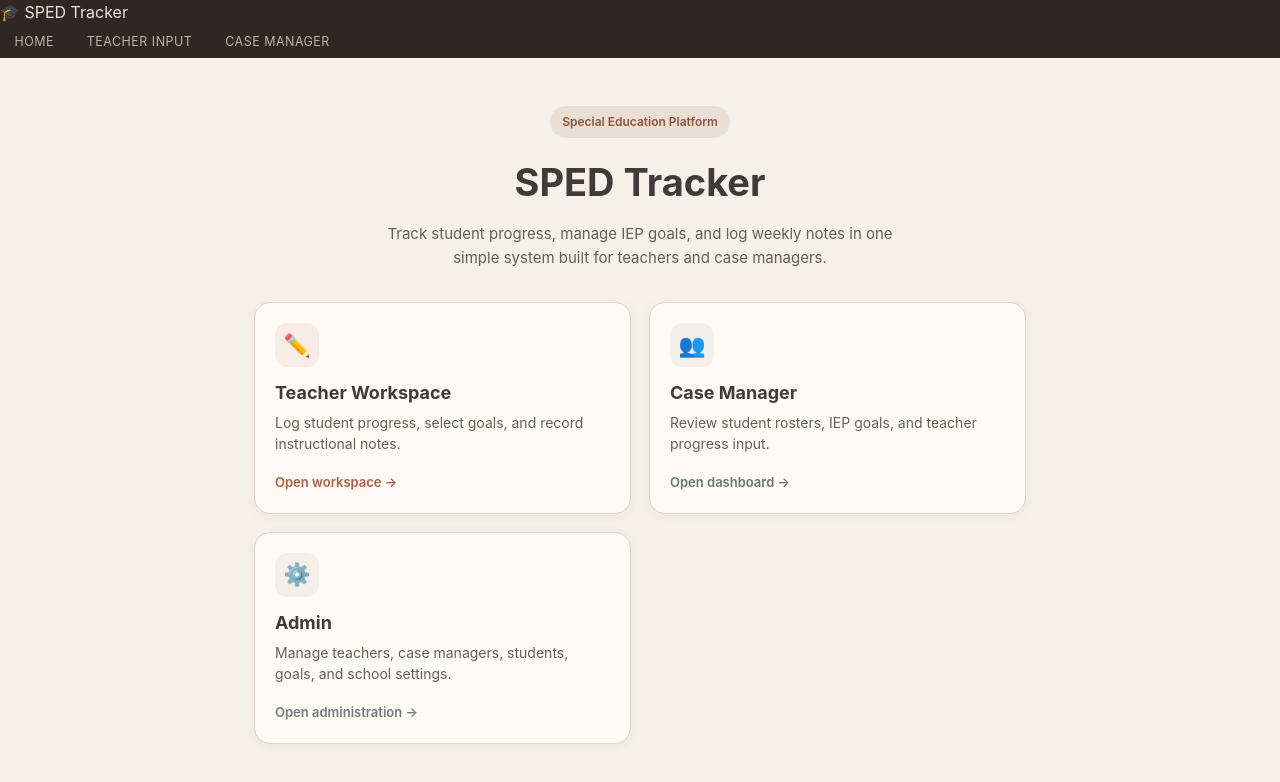
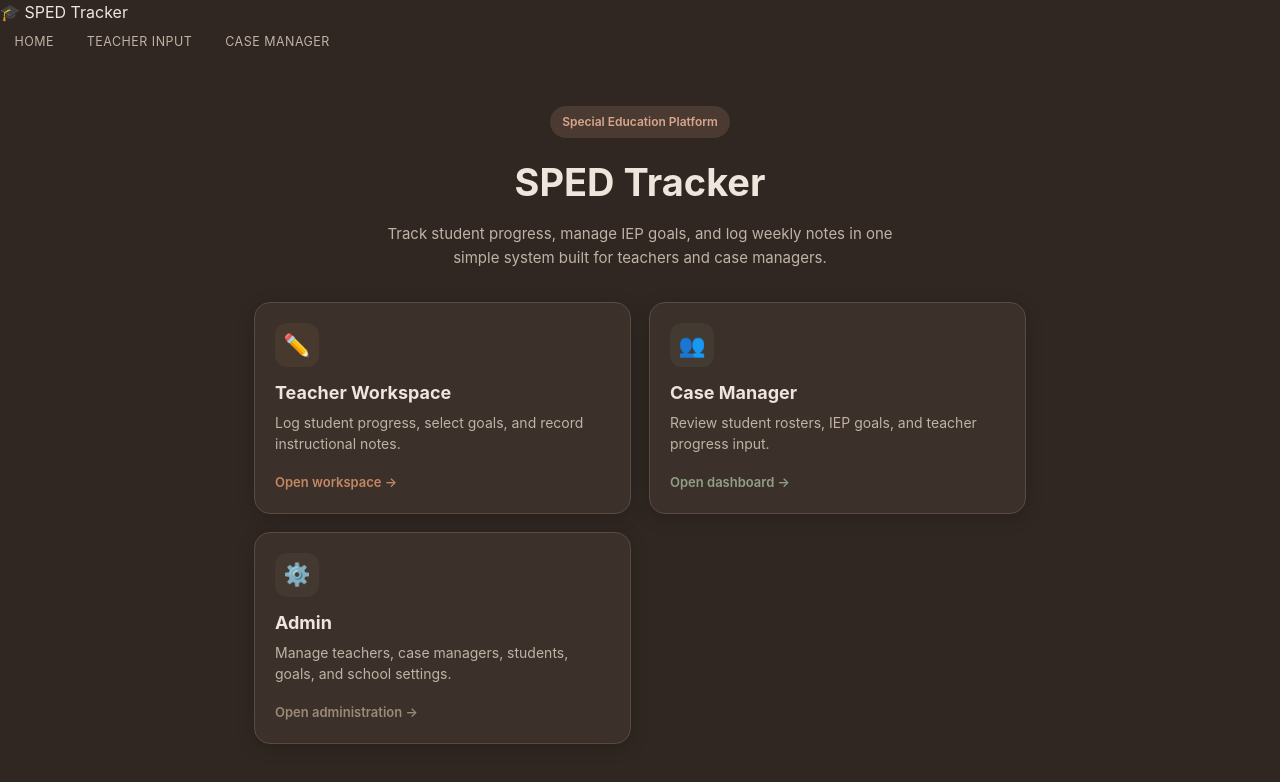
Before and after one commit to jjester58-eng/sped-tracker, a Next.js app: page / in a window 1280 px wide. Shown: the top 782 px of the page. Built offline with nearby package versions, Linux system fonts and the light colour scheme.

Commit message:
Match home page to mocha coffee theme

```diff
--- a/app/page.tsx
+++ b/app/page.tsx
@@ -2,111 +2,52 @@ import Link from "next/link";
 
 export default function HomePage() {
   return (
-    <main style={{ fontFamily: "Inter, system-ui, sans-serif", background: "#f5f0e8", minHeight: "100vh" }}>
-
-      {/* HERO */}
+    <main style={{ fontFamily: "Inter, system-ui, sans-serif", background: "#302722", minHeight: "100vh" }}>
       <section style={{ textAlign: "center", padding: "3rem 1.5rem 2rem" }}>
-        <div style={{
-          display: "inline-block",
-          fontSize: "12px",
-          padding: "6px 12px",
-          borderRadius: "999px",
-          background: "#eadfd5",
-          color: "#8f513c",
-          marginBottom: "14px",
-          fontWeight: 600,
-        }}>
+        <div style={{ display: "inline-block", fontSize: "12px", padding: "6px 12px", borderRadius: "999px", background: "#4a3a32", color: "#d7a78b", marginBottom: "14px", fontWeight: 600 }}>
           Special Education Platform
         </div>
-
-        <h1 style={{
-          fontSize: "38px",
-          margin: "0 0 10px",
-          fontWeight: 700,
-          color: "#3f3b36",
-        }}>
-          SPED Tracker
-        </h1>
-
-        <p style={{
-          maxWidth: "520px",
-          margin: "0 auto",
-          color: "#675f56",
-          lineHeight: 1.6,
-          fontSize: "15px",
-        }}>
+        <h1 style={{ fontSize: "38px", margin: "0 0 10px", fontWeight: 700, color: "#eee5dc" }}>SPED Tracker</h1>
+        <p style={{ maxWidth: "520px", margin: "0 auto", color: "#c0b2a5", lineHeight: 1.6, fontSize: "15px" }}>
           Track student progress, manage IEP goals, and log weekly notes in one simple system built for teachers and case managers.
         </p>
       </section>
 
-      {/* CARDS */}
-      <section style={{
-        display: "grid",
-        gridTemplateColumns: "repeat(auto-fit, minmax(260px, 1fr))",
-        gap: "18px",
-        maxWidth: "820px",
-        margin: "0 auto",
-        padding: "0 1.5rem 2rem",
-      }}>
-
-        {/* TEACHER */}
+      <section style={{ display: "grid", gridTemplateColumns: "repeat(auto-fit, minmax(260px, 1fr))", gap: "18px", maxWidth: "820px", margin: "0 auto", padding: "0 1.5rem 2rem" }}>
         <Link href="/teacher" style={cardStyle}>
-          <div style={iconStyle("#a85f46")}>✏️</div>
-
+          <div style={iconStyle("#c48762")}>✏️</div>
           <div>
             <h2 style={titleStyle}>Teacher Workspace</h2>
-            <p style={descStyle}>
-              Log student progress, select goals, and record instructional notes.
-            </p>
+            <p style={descStyle}>Log student progress, select goals, and record instructional notes.</p>
           </div>
-
-          <div style={actionStyle("#a85f46")}>
-            Open workspace →
-          </div>
+          <div style={actionStyle("#c48762")}>Open workspace →</div>
         </Link>
 
-        {/* CASE MANAGER */}
         <Link href="/case-manager" style={cardStyle}>
-          <div style={iconStyle("#657b69")}>👥</div>
-
+          <div style={iconStyle("#91a083")}>👥</div>
           <div>
             <h2 style={titleStyle}>Case Manager</h2>
-            <p style={descStyle}>
-              Review student rosters, IEP goals, and teacher progress input.
-            </p>
+            <p style={descStyle}>Review student rosters, IEP goals, and teacher progress input.</p>
           </div>
-
-          <div style={actionStyle("#657b69")}>
-            Open dashboard →
-          </div>
+          <div style={actionStyle("#91a083")}>Open dashboard →</div>
         </Link>
 
-        {/* ADMIN */}
         <Link href="/admin" style={cardStyle}>
-          <div style={iconStyle("#6f7d78")}>⚙️</div>
-
+          <div style={iconStyle("#9b8a78")}>⚙️</div>
           <div>
             <h2 style={titleStyle}>Admin</h2>
-            <p style={descStyle}>
-              Manage teachers, case managers, students, goals, and school settings.
-            </p>
+            <p style={descStyle}>Manage teachers, case managers, students, goals, and school settings.</p>
           </div>
-
-          <div style={actionStyle("#6f7d78")}>
-            Open administration →
-          </div>
+          <div style={actionStyle("#9b8a78")}>Open administration →</div>
         </Link>
-
       </section>
     </main>
   );
 }
 
-/* ---------- STYLES ---------- */
-
 const cardStyle: React.CSSProperties = {
-  background: "#fffaf3",
-  border: "1px solid #ded4c7",
+  background: "#3b302a",
+  border: "1px solid #5b4a40",
   borderRadius: "16px",
   padding: "20px",
   textDecoration: "none",
@@ -114,39 +55,15 @@ const cardStyle: React.CSSProperties = {
   display: "flex",
   flexDirection: "column",
   gap: "12px",
-  boxShadow: "0 2px 10px rgba(80,65,50,0.06)",
+  boxShadow: "0 4px 18px rgba(10,7,5,0.18)",
   transition: "transform 0.15s ease, box-shadow 0.15s ease",
 };
 
 const iconStyle = (color: string): React.CSSProperties => ({
-  width: "44px",
-  height: "44px",
-  borderRadius: "12px",
-  background: `${color}15`,
-  display: "flex",
-  alignItems: "center",
-  justifyContent: "center",
-  fontSize: "22px",
-  color,
+  width: "44px", height: "44px", borderRadius: "12px", background: `${color}18`,
+  display: "flex", alignItems: "center", justifyContent: "center", fontSize: "22px", color,
 });
 
-const titleStyle: React.CSSProperties = {
-  fontSize: "18px",
-  fontWeight: 700,
-  margin: "0 0 4px",
-  color: "#3f3b36",
-};
-
-const descStyle: React.CSSProperties = {
-  fontSize: "14px",
-  color: "#675f56",
-  lineHeight: 1.5,
-  margin: 0,
-};
-
-const actionStyle = (color: string): React.CSSProperties => ({
-  marginTop: "6px",
-  fontSize: "13px",
-  fontWeight: 600,
-  color,
-});
+const titleStyle: React.CSSProperties = { fontSize: "18px", fontWeight: 700, margin: "0 0 4px", color: "#eee5dc" };
+const descStyle: React.CSSProperties = { fontSize: "14px", color: "#c0b2a5", lineHeight: 1.5, margin: 0 };
+const actionStyle = (color: string): React.CSSProperties => ({ marginTop: "6px", fontSize: "13px", fontWeight: 600, color });
```
